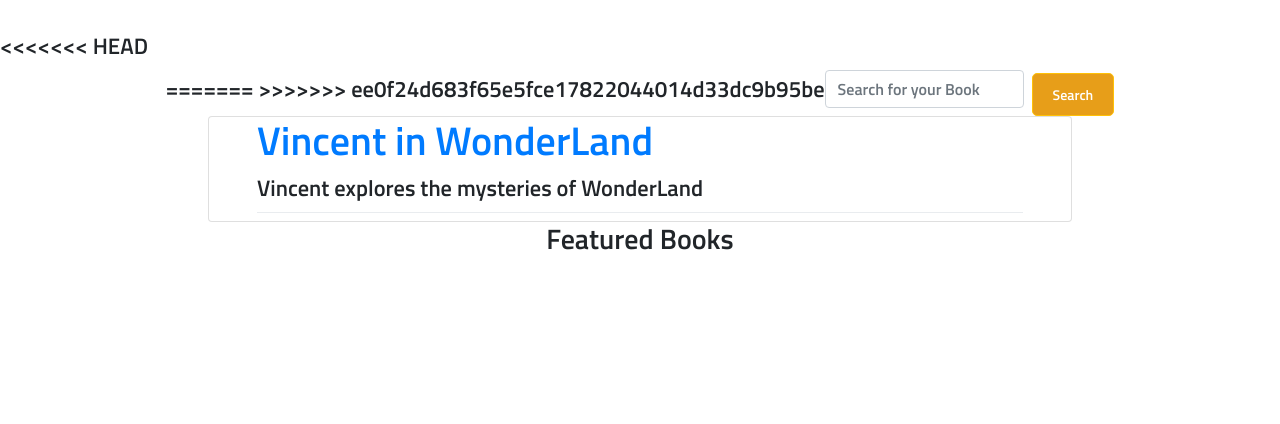
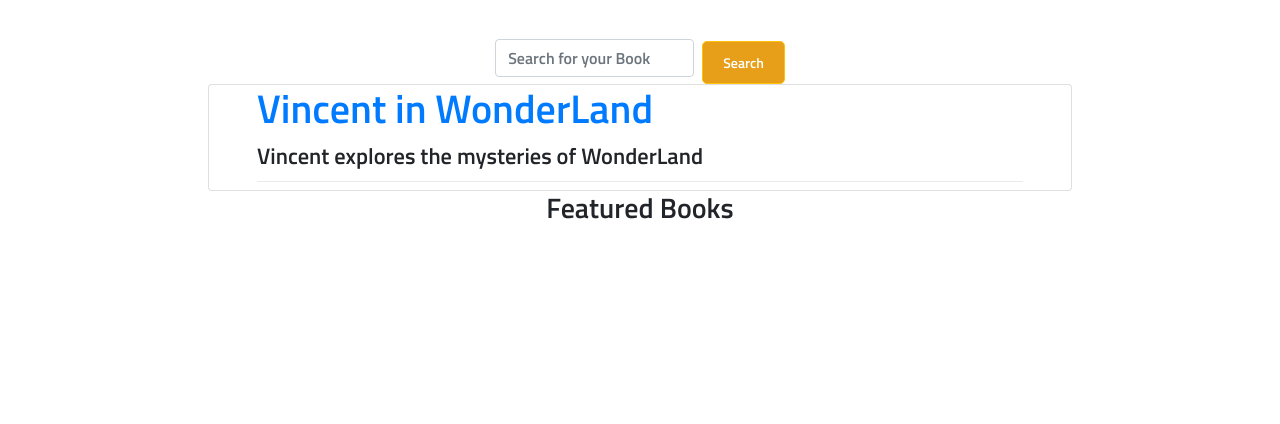
Before and after one commit to IannnnnW/library, a Django app: page /home/ in a window 1280 px wide. Shown: the part 376-800 px from the top of the page. Run offline with Django 4.2, Linux system fonts and the light colour scheme; data comes from the database, SQL or seed files in the repository; some libraries are stand-ins or nearby versions.

Commit message:
added some changes

```diff
--- a/templates/books/home.html
+++ b/templates/books/home.html
@@ -12,11 +12,7 @@ style="background:url(https://content.codecademy.com/courses/learn-bootstrap-4/a
             <p><small>Which book are you interested in?</small></p>
         </div>
     </div>
-<<<<<<< HEAD
     <form class="form-inline my-2 my-lg-0 justify-content-center " method=POST action="{% url 'books:search_book' %}">
-=======
-    <form class="form-inline my-2 my-lg-0 justify-content-center" method=POST action="{% url 'books:search_book' %}">
->>>>>>> ee0f24d683f65e5fce17822044014d33dc9b95be
         {% csrf_token %}
         <input class="form-control mr-2" type="search py-3" placeholder="Search for your Book" name="searched">
         <button class = "btn btn-sm btn-warning" type="submit" >Search</button>
--- a/templates/books/search_book.html
+++ b/templates/books/search_book.html
@@ -1,4 +1,4 @@
-<!-- {% extends 'books/main.html' %} -->
+{% extends 'books/main.html' %}
 <br>
 <br>
 {% block content %}
```
